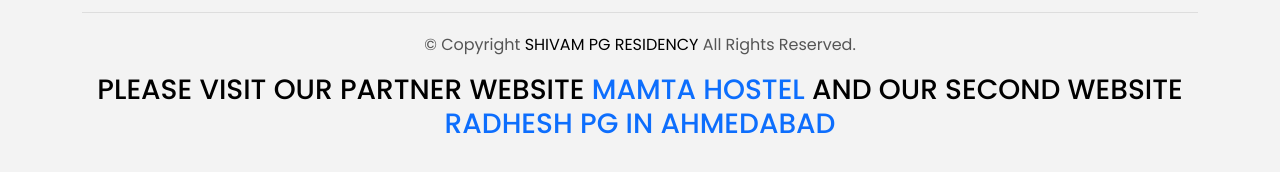
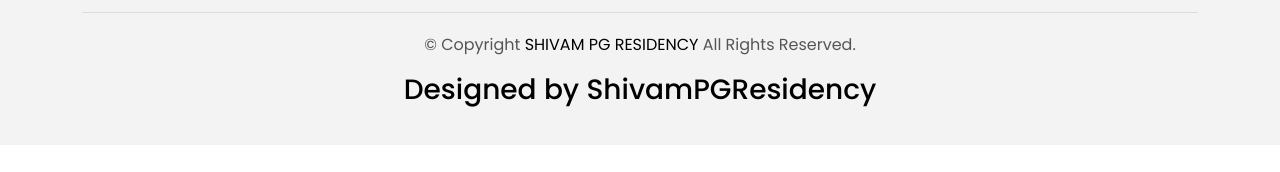
Before and after one commit to PATHANAZAMKHAN/Netflix-clone, a plain HTML site: page contact.html in a window 1280 px wide. Shown: the part 2041-2213 px from the top of the page. After the commit the page ends 2186 px from the top, so only its background shows below. Drawn offline with Linux system fonts and the light colour scheme.

Commit message:
Final-commit

```diff
--- a/contact.html
+++ b/contact.html
@@ -256,16 +256,7 @@
             </p>
           </div>
           <div class="credits">
-            <!--
-            All the links in the footer should remain intact.
-            You can delete the links only if you purchased the pro version.
-            Licensing information: https://bootstrapmade.com/license/
-            Purchase the pro version with working PHP/AJAX contact form: https://bootstrapmade.com/buy/?theme=EstateAgency
-          -->
-            <h3>PLEASE VISIT OUR PARTNER WEBSITE <a href="http://www.mamtahostel.com/" class="link-primary">MAMTA
-                HOSTEL</a> AND OUR SECOND
-              WEBSITE <a href="https://www.radheshpginahmedabad.com/" class="link-primary">RADHESH PG IN AHMEDABAD</a>
-            </h3>
+            <h3>Designed by ShivamPGResidency</h3>
           </div>
         </div>
       </div>
```
Also changed, not shown: index.html (+2 -8 lines), services.html (+1 -10 lines).
